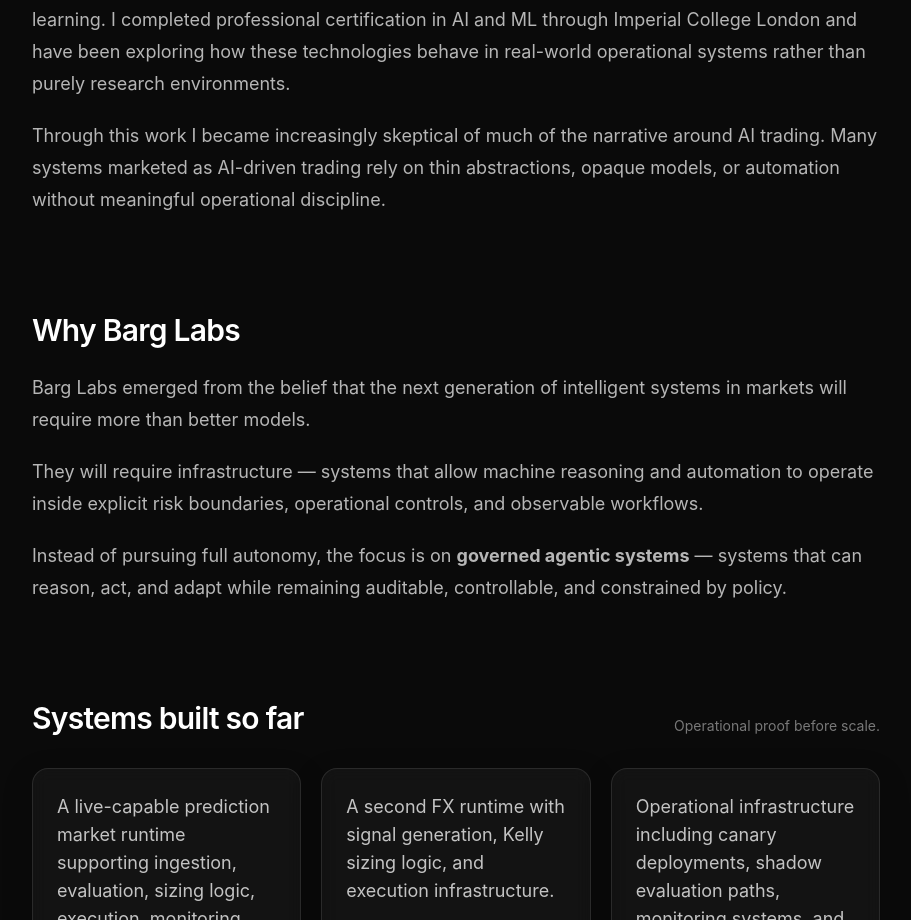
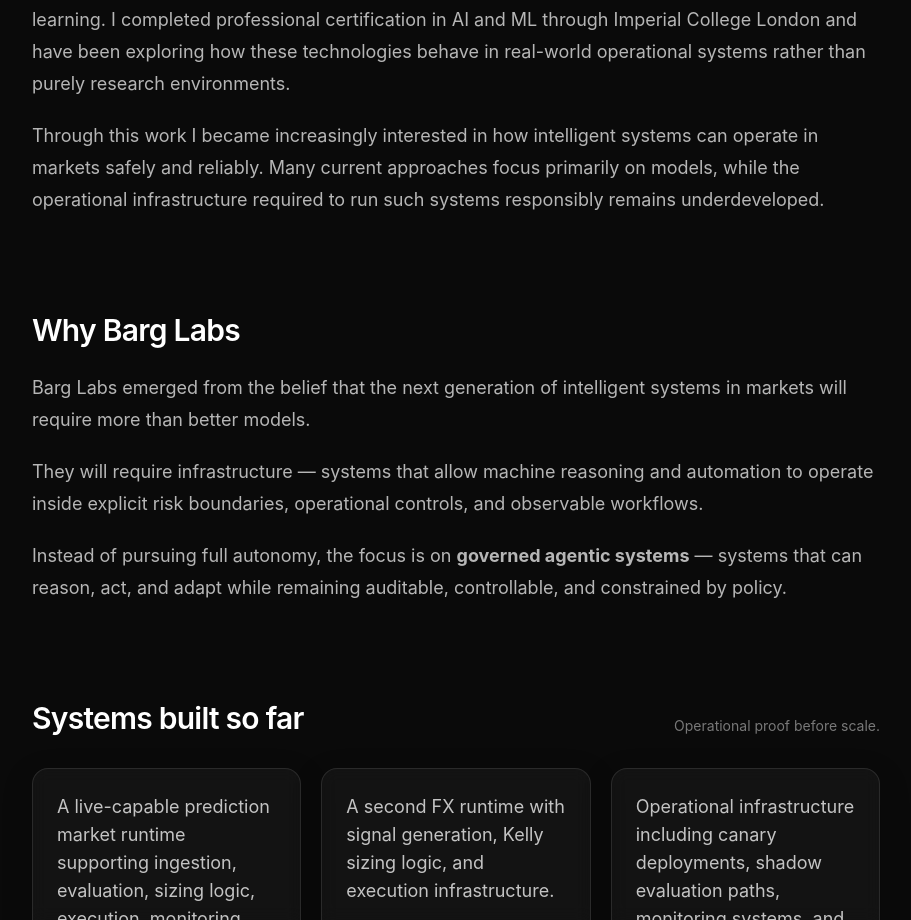
Before and after one commit to houman44/barglabs-site, a Next.js app: page / in a window 1280 px wide. Shown: the part 828-1748 px from the top of the page, without its empty margins (184-1095 px from the left). Built offline with nearby package versions, Linux system fonts and the light colour scheme.

Commit message:
new improved page

```diff
--- a/app/page.tsx
+++ b/app/page.tsx
@@ -104,7 +104,7 @@
           </p>
 
           <p>
-            Through this work I became increasingly skeptical of much of the narrative around AI trading. Many systems marketed as AI-driven trading rely on thin abstractions, opaque models, or automation without meaningful operational discipline.
+            Through this work I became increasingly interested in how intelligent systems can operate in markets safely and reliably. Many current approaches focus primarily on models, while the operational infrastructure required to run such systems responsibly remains underdeveloped.
           </p>
         </Section>
 
```
